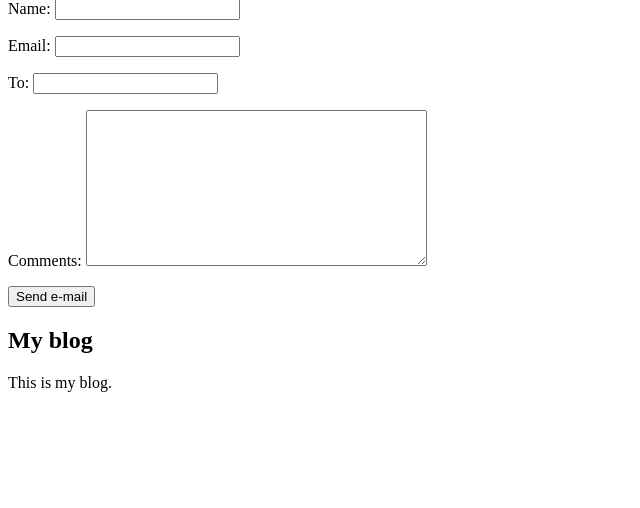
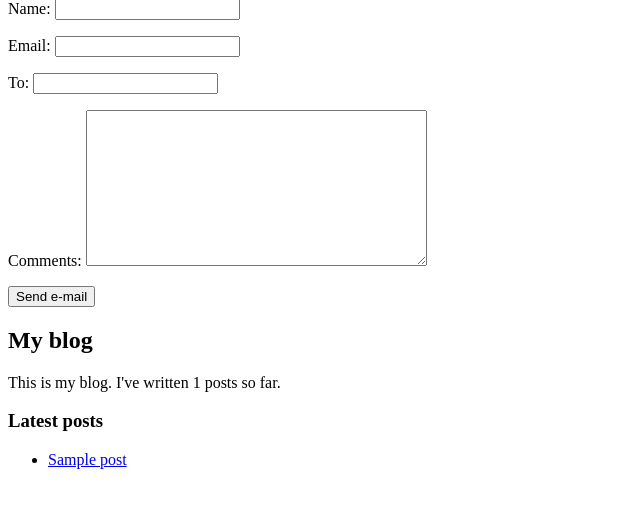
Before and after one commit to hindia-vic/blog, a Django app: page /blog/1/share/ in a window 1280 px wide. Shown: the part 81-589 px from the top of the page, without its empty margins (0-640 px from the left). Run offline with Django 5.2, Linux system fonts and the light colour scheme; tables that the repository leaves empty hold one stand-in row (Sample ...).

Commit message:
adding custom tags

```diff
--- a/blog/templates/blog/base.html
+++ b/blog/templates/blog/base.html
@@ -14,7 +14,11 @@
 </div>
 <div id="sidebar">
   <h2>My blog</h2>
-  <p>This is my blog.</p>
+  <p>This is my blog.
+  I've written {% total_posts %} posts so far.
+  </p>
+  <h3>Latest posts</h3>
+ {% show_latest_posts 3 %}
 </div>
 </body>
 </html>
--- /dev/null
+++ b/blog/templates/blog/post/latest_post.html
@@ -0,0 +1,7 @@
+<ul>
+    {% for post in latest_posts %}
+    <li>
+        <a href="{{ post.get_absolute_url }}">{{ post.title }}</a>
+    </li>
+    {% endfor %}
+</ul>
--- /dev/null
+++ b/blog/templatetags/blog_tags.py
@@ -0,0 +1,13 @@
+from django import template
+from ..models import Post
+
+register=template.Library()
+
+@register.simple_tag
+def total_posts():
+    return Post.published.count()
+
+@register.inclusion_tag('blog/post/latest_post.html')
+def show_latest_posts(count=5):
+    latest_posts=Post.published.order_by('-publish')[:count]
+    return {'latest_posts':latest_posts}
--- a/blog/views.py
+++ b/blog/views.py
@@ -35,7 +35,14 @@ def post_detail(request,year,month,day,post):
 
     comments=post.comments.filter(active=True)
     form=CommentForm()
-    return render(request,'blog/post/detail.html',{'post':post,'comments':comments,'form':form})
+    post_tags_ids = post.tags.values_list('id', flat=True)
+    similar_posts = Post.published.filter(
+    tags__in=post_tags_ids
+    ).exclude(id=post.id)
+    similar_posts = similar_posts.annotate(
+    same_tags=Count('tags')
+    ).order_by('-same_tags', '-publish')[:4]
+    return render(request,'blog/post/detail.html',{'post':post,'comments':comments,'form':form,'similar_posts': similar_posts})
 
 def  post_share(request,post_id):
     post=get_object_or_404(Post,id=post_id,status=Post.Status.PUBLISHED)
```
Also changed, not shown: other parts of blog/templates/blog/base.html (+1 -1 lines), blog/templates/blog/post/detail.html (+8 -0 lines), blog/templatetags/__init__.py (added).
